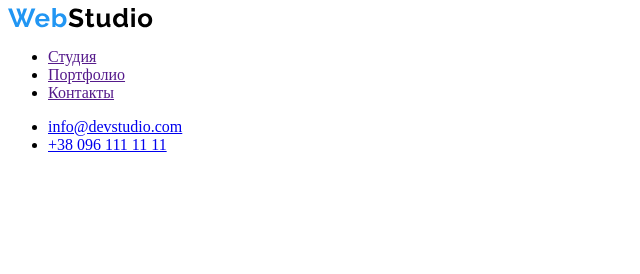
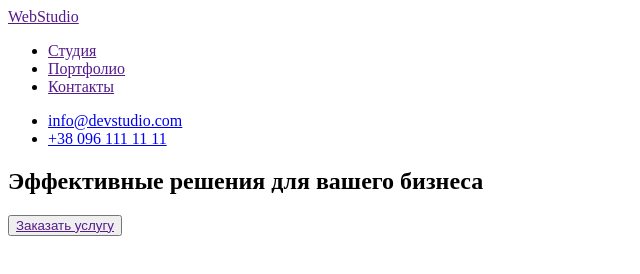
Before and after one commit to AlexBodach/goit-markup-hw-01, a plain HTML site: page index.html in a window 1280 px wide. Shown: the whole page, without its empty margins (0-640 px from the left). Drawn offline with Linux system fonts and the light colour scheme.

Commit message:
Поправляет header и добавляет 1 секцию

```diff
--- a/index.html
+++ b/index.html
@@ -8,10 +8,7 @@
 </head>
 <body>
     <header>
-       <a href="">
-       <img src="./images/logo-webstudio.svg" alt="логотип сайта">
-        </a>
-
+       <a href="">WebStudio</a>
         <ul>
             <li><a href="">Студия</a></li>
             <li><a href="">Портфолио</a></li>
@@ -25,7 +22,8 @@
     </header>
     <!-- hero Кто мы-->
     <section>
-
+        <h1>Эффективные решения для вашего бизнеса</h1>
+        <button><a href="">Заказать услугу</a></button>
     </section>
     <!--  Особенности-->
     <section>
```
